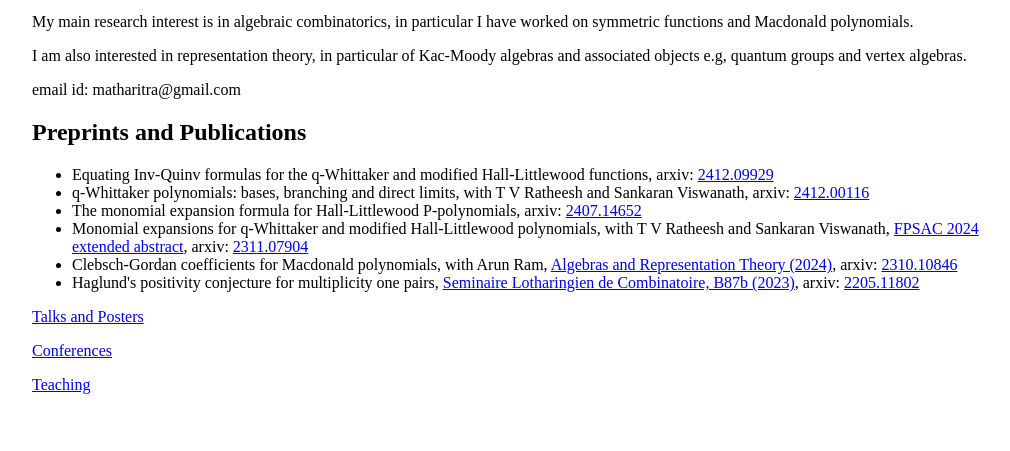
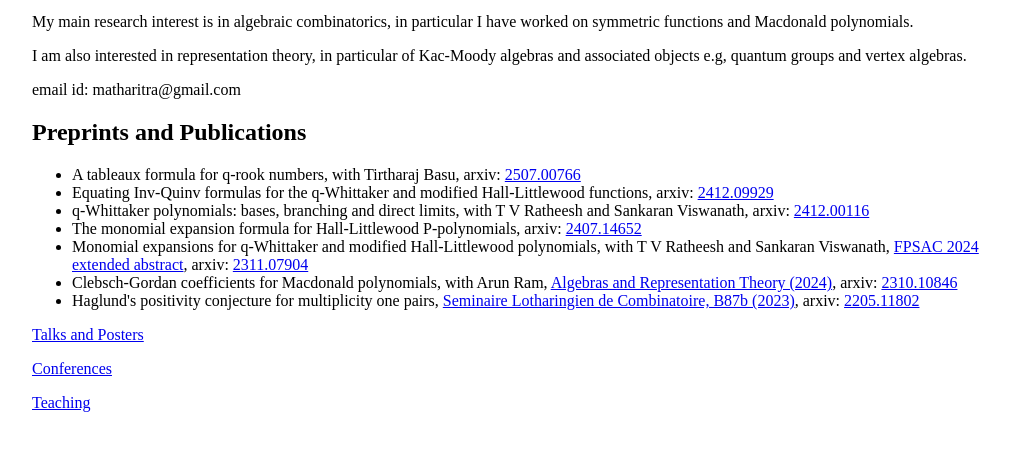
Before and after one commit to aritra-bhattacharya-0/aritra-bhattacharya-0.github.io, a plain HTML site: page index.html in a window 1280 px wide. Shown: the part 113-564 px from the top of the page, without its empty margins (128-1138 px from the left). Drawn offline with Linux system fonts and the light colour scheme.

Commit message:
Add files via upload

```diff
--- a/index.html
+++ b/index.html
@@ -210,10 +210,11 @@ I am also interested in representation theory, in particular of Kac-Moody algebr
 email id: matharitra@gmail.com
 </p>
 
-<div id="outline-container-org428bfeb" class="outline-2">
-<h2 id="org428bfeb">Preprints and Publications</h2>
-<div class="outline-text-2" id="text-org428bfeb">
+<div id="outline-container-org217893f" class="outline-2">
+<h2 id="org217893f">Preprints and Publications</h2>
+<div class="outline-text-2" id="text-org217893f">
 <ul class="org-ul">
+<li>A tableaux formula for q-rook numbers, with Tirtharaj Basu, arxiv: <a href="https://arxiv.org/abs/2507.00766">2507.00766</a></li>
 <li>Equating Inv-Quinv formulas for the q-Whittaker and modified Hall-Littlewood functions, arxiv: <a href="https://arxiv.org/abs/2412.09929">2412.09929</a></li>
 <li>q-Whittaker polynomials: bases, branching and direct limits, with T V Ratheesh and Sankaran Viswanath, arxiv: <a href="https://arxiv.org/abs/2412.00116">2412.00116</a></li>
 <li>The monomial expansion formula for Hall-Littlewood P-polynomials, arxiv: <a href="https://arxiv.org/abs/2407.14652">2407.14652</a></li>
@@ -221,7 +222,6 @@ email id: matharitra@gmail.com
 <li>Clebsch-Gordan coefficients for Macdonald polynomials, with Arun Ram, <a href="https://link.springer.com/article/10.1007/s10468-024-10303-8">Algebras and Representation Theory (2024)</a>, arxiv: <a href="https://arxiv.org/abs/2310.10846">2310.10846</a></li>
 <li>Haglund's positivity conjecture for multiplicity one pairs, <a href="https://www.mat.univie.ac.at/~slc/wpapers/s87bhatt.html">Seminaire Lotharingien de Combinatoire, B87b (2023)</a>, arxiv: <a href="https://arxiv.org/abs/2205.11802">2205.11802</a></li>
 </ul>
-
 
 <p>
 <a href="./talks.html">Talks and Posters</a>
```
